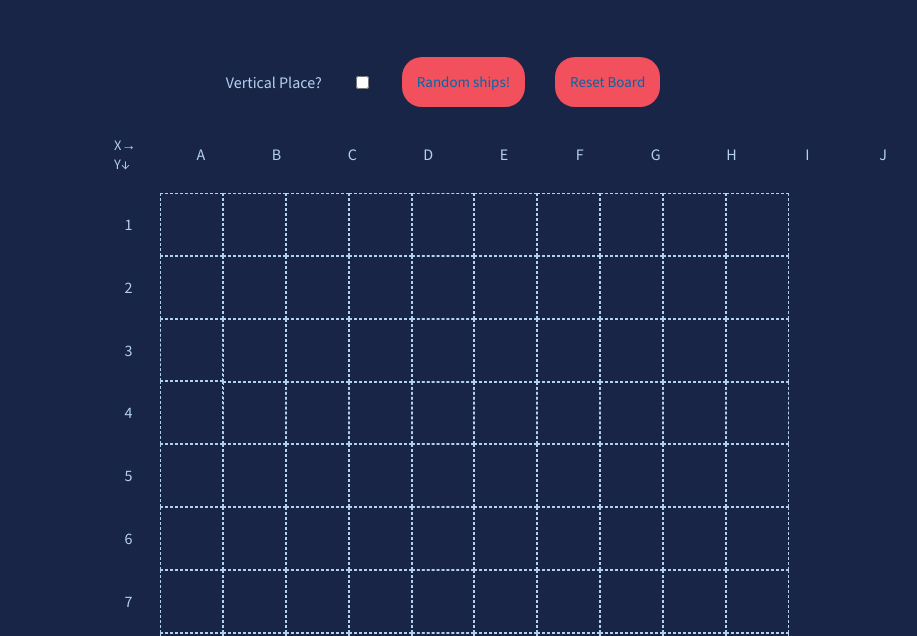
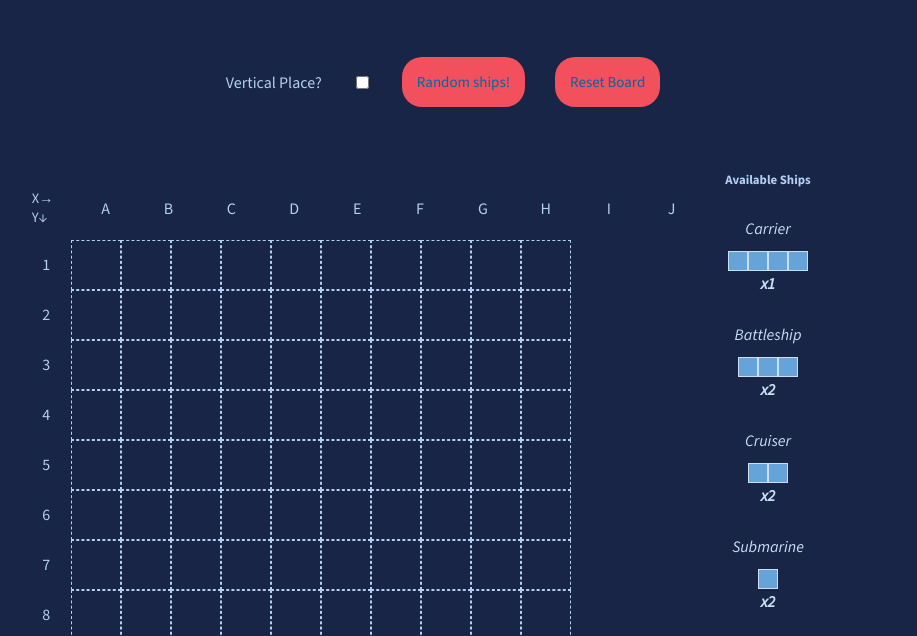
Before and after one commit to rib9985/battleship, a website built with webpack: page src/index.html in a window 1280 px wide. Shown: the part 148-784 px from the top of the page, without its empty margins (197-1114 px from the left). Built offline with nearby package versions, Linux system fonts and the light colour scheme.

Commit message:
feat: implement ship container section in html and css

```diff
--- a/src/index.html
+++ b/src/index.html
@@ -24,6 +24,10 @@
       <button id='randomiseButton' type="submit">Random ships!</button>
       <button id="resetButton" type="">Reset Board</button>
     </div>
+  </div>
+
+  <div id="boardAndShipsContainer">
+
 
     <div id="gameboard">
       <div id='columnNames'>
@@ -176,8 +180,57 @@
         </div>
       </div>
     </div>
+
+    <div id="avaliableShipsContainer">
+      <h2>Available Ships</h2>
+      <!--Carrier-->
+      <div class='shipContainer'>
+        <div class="shipInfo">
+          <div class="shipName">Carrier</div>
+        </div>
+        <div class='carrier' draggable="true" id='carrier'>
+          <div class="shipCell"></div>
+          <div class="shipCell"></div>
+          <div class="shipCell"></div>
+          <div class="shipCell"></div>
+        </div>
+        <div class="shipQuantity" id="carrierQuantity">x1</div>
+      </div>
+      <!--Battleships-->
+      <div class='shipContainer'>
+        <div class="shipInfo">
+          <div class="shipName">Battleship</div>
+        </div>
+        <div class='battleship' draggable="true" id='battleship'>
+          <div class="shipCell"></div>
+          <div class="shipCell"></div>
+          <div class="shipCell"></div>
+        </div>
+        <div class="shipQuantity" id="battleshipQuantity">x2</div>
+      </div>
+      <!--Cruiser-->
+      <div class='shipContainer'>
+        <div class="shipInfo">
+          <div class="shipName">Cruiser</div>
+        </div>
+        <div class='cruiser' draggable="true" id='cruiser'>
+          <div class="shipCell"></div>
+          <div class="shipCell"></div>
+        </div>
+        <div class="shipQuantity" id="cruiserQuantity">x2</div>
+      </div>
+      <!--Submarine-->
+      <div class='shipContainer'>
+        <div class="shipInfo">
+          <div class="shipName">Submarine</div>
+        </div>
+        <div class='submarine' draggable="true" id='submarine'>
+          <div class="shipCell"></div>
+        </div>
+        <div class="shipQuantity" id="submarineQuantity">x2</div>
+      </div>
+    </div>
   </div>
-
   <div id="gameOptions">
     <h3 id="opponentText">Choose your Opponent</h3>
     <form id="opponentForm">
--- a/src/style.css
+++ b/src/style.css
@@ -83,9 +83,86 @@ button {
 	flex-direction: column;
 }
 
+#boardAndShipsContainer {
+	display: grid;
+	grid-template-columns: 4fr 1.5fr;
+	grid-auto-flow: column;
+	gap: 5rem;
+	grid-row-gap: 0px;
+
+}
+
+#avaliableShipsContainer {
+	padding: 2%;
+	grid-area: 1 / 2 / 2 / 3;
+	display: flex;
+	flex-direction: column;
+	gap: 20px;
+}
+
+
+.shipContainer {
+	display: flex;
+	flex-direction: column;
+	gap: 2px;
+	align-items: center;
+	justify-content: center;
+}
+
+.shipInfo {
+	padding: 10px;
+	display: flex;
+	flex-direction: row;
+	justify-content: center;
+	align-items: center;
+}
+
+.shipName,
+.shipQuantity {
+	font-style: italic;
+	color: var(--main-color-lighter)
+}
+
+.shipQuantity {
+	font-weight: 900;
+}
+
+.carrier,
+.battleship,
+.cruiser,
+.submarine {
+	display: grid;
+	grid-auto-flow: column;
+	grid-column-gap: 0px;
+	grid-row-gap: 0px;
+
+}
+
+.carrier {
+	grid-template-columns: repeat(4, 20px);
+}
+
+.battleship {
+	grid-template-columns: repeat(3, 20px);
+}
+
+.cruiser {
+	grid-template-columns: repeat(2, 20px);
+}
+
+.submarine {
+	grid-template-columns: repeat(1, 20px);
+}
+
+.shipCell {
+	aspect-ratio: 1;
+	border: 1px solid var(--main-color-lighter);
+	background-color: var(--main-color-medium);
+}
+
+
 
 #gameboard {
-
 	aspect-ratio: 1;
 	display: grid;
 	grid-template-columns: repeat(11, 1fr);
@@ -94,6 +171,7 @@ button {
 	grid-row-gap: 0px;
 	min-width: 30vw;
 	padding: 10px;
+	grid-area: 1 / 1 / 2 / 2
 }
 
 #gameboardGrid>.column>* {
@@ -110,6 +188,8 @@ button {
 	grid-column-gap: 0px;
 	grid-row-gap: 0px;
 }
+
+
 
 #columnNames {
 	grid-area: 1 / 1 / 2 / 12;
```
